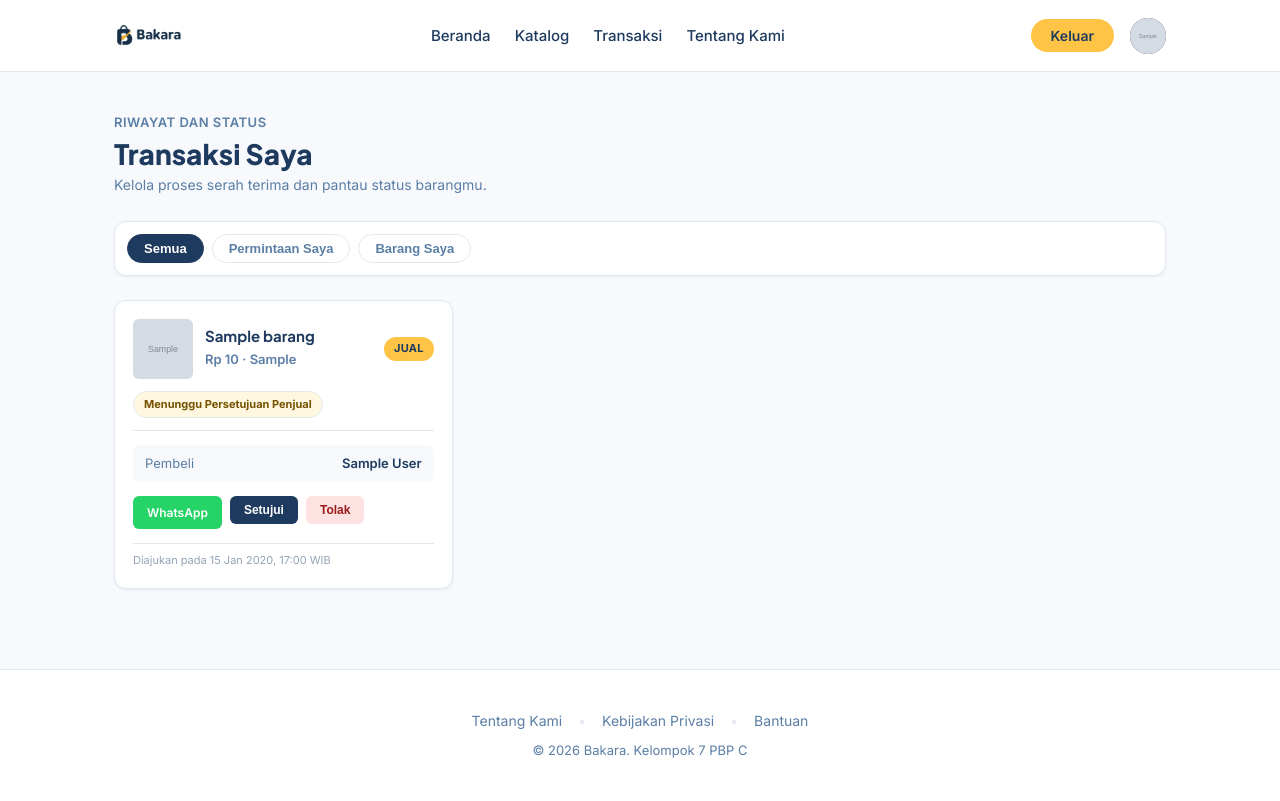
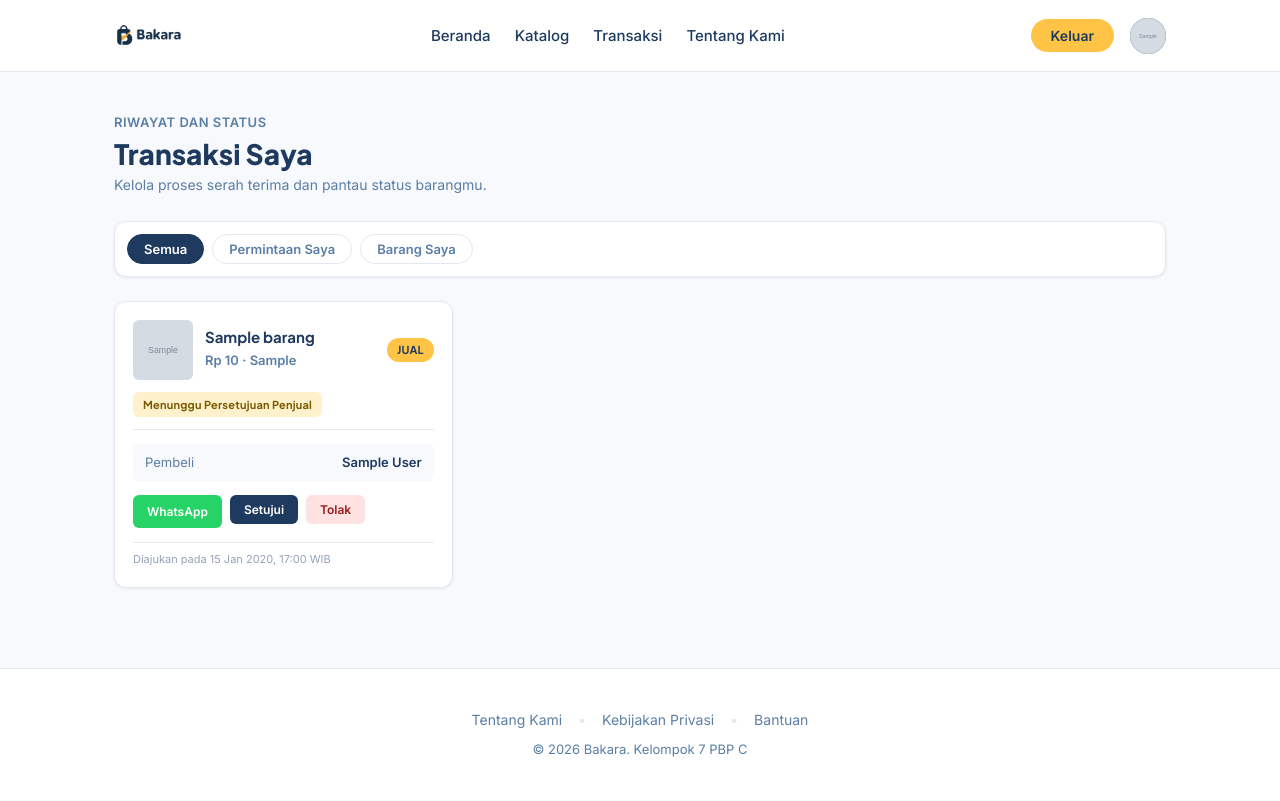
Before and after one commit to kelompok-7-pbp-c/Bakara, a Django app: page /transaksi/ in a window 1280 px wide. After the commit the page ends 757 px from the top, so only its background shows below. Run offline with Django 5.2, Linux system fonts and the light colour scheme; a user stored in the database is signed in; tables that the repository leaves empty hold one stand-in row (values such as "Sample post"); grey boxes marked "Sample" are stand-in pictures.

Commit message:
style(transaksi): redesign type and status badges on transaction cards

```diff
--- a/static/css/style.css
+++ b/static/css/style.css
@@ -17,6 +17,25 @@
     --font-heading: 'Plus Jakarta Sans', sans-serif;
     --font-body:    'Inter', sans-serif;
 
+    /* Bagde (Jenis) */
+    --badge-jual-bg:#FFC445;
+    --badge-jual-text:#1E3A5F;
+    --badge-pinjam-bg:#C9D8EC;
+    --badge-pinjam-text:#1E3A5F;
+    --badge-donasi-bg:#A8CFA0;
+    --badge-donasi-text:#1F5A24;
+
+    /* Badge (Status Transaksi) */
+    --status-menunggu-bg:#FFF1CC;
+    --status-menunggu-text:#7A5A00;
+    --status-disetujui-bg:#DCE6F2;
+    --status-disetujui-text:#1E3A5F;
+    --status-selesai-bg:#DDEEDA;
+    --status-selesai-text:#2E7D32;
+    --status-batal-bg:#FBE4E4;
+    --status-batal-text:#B94A48;
+
+
     /* Spacing */
     --spacing-xs:  4px;
     --spacing-sm:  8px;
@@ -76,6 +95,18 @@ h1, h2, h3, h4, h5, h6 {
     font-weight: 700;
     color:       var(--color-primary);
     line-height: 1.2;
+}
+
+button, input, select, textarea {
+    font-family: inherit;
+}
+
+.transaksi-item-title,
+.card-nama,
+.transaksi-title,
+.badge,
+.badge-status {
+    font-family: var(--font-heading);
 }
 
 a {
@@ -1044,18 +1075,18 @@ ol {
 }
 
 .badge-jual {
-    background-color: var(--color-accent-gold);
-    color:            var(--color-primary);
+    background-color: var(--badge-jual-bg);
+    color: var(--badge-jual-text);
 }
 
 .badge-pinjam {
-    background-color: #DBEAFE;
-    color:            #1E40AF;
+    background-color: var(--badge-pinjam-bg);
+    color: var(--badge-pinjam-text);
 }
 
 .badge-donasi {
-    background-color: #DCFCE7;
-    color:            #166534;
+    background-color: var(--badge-donasi-bg);
+    color: var(--badge-donasi-text);
 }
 
 .badge-status {
@@ -1807,6 +1838,7 @@ textarea.form-input {
 }
 
 .filter-btn {
+    font-family: inherit;
     padding: 6px 16px;
     border-radius: var(--radius-pill, 50px);
     border: 1px solid var(--color-border, #E2E8F0);
@@ -1904,18 +1936,43 @@ textarea.form-input {
     flex-shrink: 0;
 }
 
+.transaksi-badges .badge {
+    border-radius: var(--radius-sm, 6px);
+    padding: 4px 10px;
+}
+
 .badge-status {
+    display: inline-flex;
+    align-items: center;
+    gap: 6px;
     padding: 4px 10px;
-    border-radius: var(--radius-pill, 50px);
+    border: none;
+    border-radius: var(--radius-sm, 6px);
     font-size: 11px;
     font-weight: 700;
+    letter-spacing: 0.02em;
     white-space: nowrap;
 }
 
-.status-menunggu { background: #fff7e0; color: #765300; }
-.status-disetujui { background: #e0f2fe; color: #0369a1; }
-.status-selesai { background: #e8f5e9; color: #2e7d32; }
-.status-dibatalkan, .status-ditolak { background: #ffebee; color: #b42318; }
+.status-menunggu {
+    background: var(--status-menunggu-bg);
+    color: var(--status-menunggu-text);
+}
+
+.status-disetujui {
+    background: var(--status-disetujui-bg);
+    color: var(--status-disetujui-text);
+}
+
+.status-selesai {
+    background: var(--status-selesai-bg);
+    color: var(--status-selesai-text);
+}
+
+.status-dibatalkan, .status-ditolak {
+    background: var(--status-batal-bg);
+    color: var(--status-batal-text);
+}
 
 .transaksi-party {
     display: flex;
@@ -1937,6 +1994,7 @@ textarea.form-input {
 }
 
 .btn-action {
+    font-family: inherit;
     padding: 7px 14px;
     font-size: 12px;
     font-weight: 600;
```
